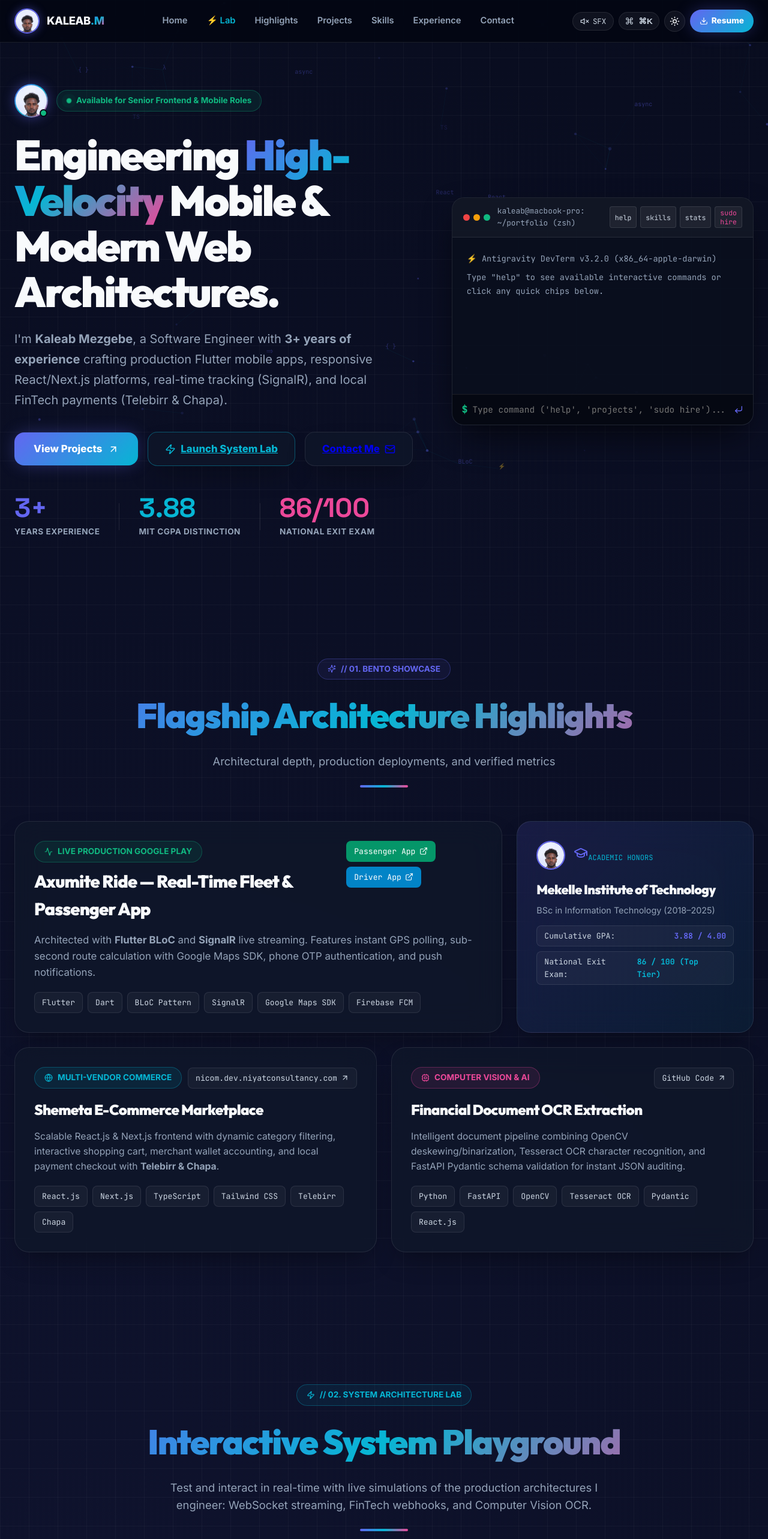
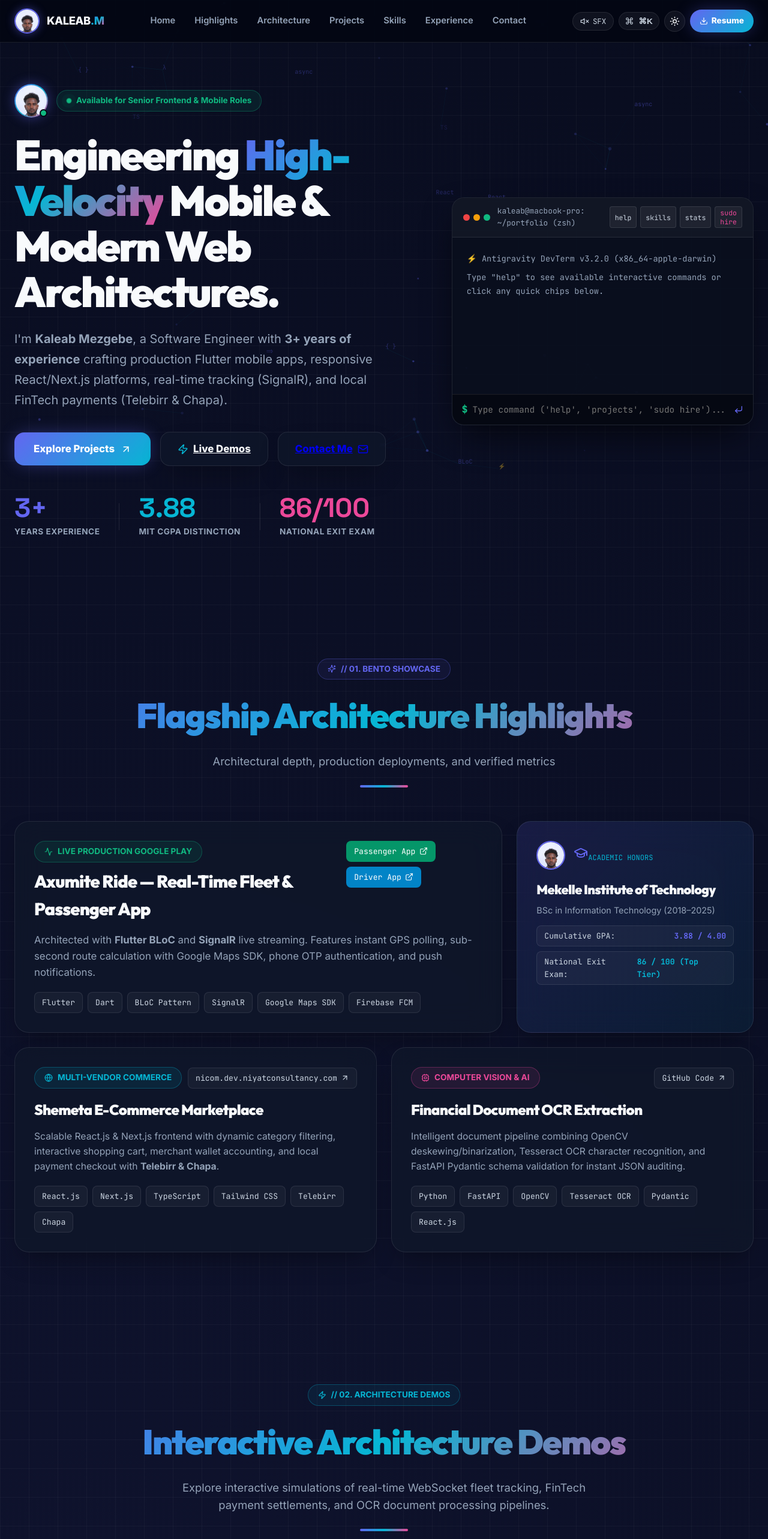
Before and after one commit to kaleab-mezgebe/myportofolio, a React (Vite) app: page / in a window 1280 px wide. Shown: the top 2566 px of the page at 60% size. Built offline with nearby package versions, Linux system fonts and the light colour scheme.

Commit message:
feat: replace launch system lab with clean generic architecture demos navigation and buttons

```diff
--- a/src/App.jsx
+++ b/src/App.jsx
@@ -331,7 +331,7 @@ const App = () => {
     // Command palette actions
     const commandActions = [
         { label: "Navigate: Home Hero", action: () => { window.location.href = "#hero"; setIsCmdOpen(false); } },
-        { label: "Navigate: System Architecture Lab", action: () => { window.location.href = "#interactive-lab"; setIsCmdOpen(false); } },
+        { label: "Navigate: Architecture Demos", action: () => { window.location.href = "#architecture-demos"; setIsCmdOpen(false); } },
         { label: "Navigate: Engineering Standards", action: () => { window.location.href = "#metrics"; setIsCmdOpen(false); } },
         { label: "Navigate: Production Code Inspector", action: () => { window.location.href = "#code-standards"; setIsCmdOpen(false); } },
         { label: "Navigate: Flagship Highlights", action: () => { window.location.href = "#highlights"; setIsCmdOpen(false); } },
@@ -471,8 +471,8 @@ const App = () => {
                     {/* Desktop Navigation Links */}
                     <div style={{ display: 'flex', gap: '4px', alignItems: 'center' }} className="hidden md:flex">
                         <a href="#hero" className="nav-link">Home</a>
-                        <a href="#interactive-lab" className="nav-link" style={{ color: 'var(--accent-secondary)' }}>⚡ Lab</a>
                         <a href="#highlights" className="nav-link">Highlights</a>
+                        <a href="#architecture-demos" className="nav-link">Architecture</a>
                         <a href="#projects" className="nav-link">Projects</a>
                         <a href="#skills" className="nav-link">Skills</a>
                         <a href="#experience" className="nav-link">Experience</a>
@@ -569,14 +569,14 @@ const App = () => {
                                 className="accent-bg glow-effect"
                                 style={{ padding: '14px 32px', borderRadius: '16px', color: 'white', fontWeight: 800, fontSize: '1.05rem', display: 'inline-flex', alignItems: 'center', gap: '10px' }}
                             >
-                                View Projects <ArrowUpRight size={18} />
+                                Explore Projects <ArrowUpRight size={18} />
                             </a>
                             <a
-                                href="#interactive-lab"
+                                href="#architecture-demos"
                                 className="glass-card"
-                                style={{ padding: '14px 28px', borderRadius: '16px', fontWeight: 800, fontSize: '1.05rem', display: 'inline-flex', alignItems: 'center', gap: '8px', color: 'var(--accent-secondary)', borderColor: 'rgba(6,182,212,0.4)' }}
+                                style={{ padding: '14px 28px', borderRadius: '16px', fontWeight: 800, fontSize: '1.05rem', display: 'inline-flex', alignItems: 'center', gap: '8px', color: 'var(--text-main)' }}
                             >
-                                <Zap size={18} /> Launch System Lab
+                                <Zap size={18} color="var(--accent-secondary)" /> Live Demos
                             </a>
                             <a
                                 href="#contact"
--- a/src/components/InteractiveLab.jsx
+++ b/src/components/InteractiveLab.jsx
@@ -135,18 +135,18 @@ Status: PAID`
     };
 
     return (
-        <section id="interactive-lab" style={{ position: 'relative', zIndex: 1 }}>
+        <section id="architecture-demos" style={{ position: 'relative', zIndex: 1 }}>
             <div className="section-header">
                 <div style={{ marginBottom: '14px' }}>
                     <span className="status-pill" style={{ color: 'var(--accent-secondary)', borderColor: 'rgba(6, 182, 212, 0.3)', background: 'rgba(6, 182, 212, 0.08)' }}>
-                        <Zap size={14} /> // 02. SYSTEM ARCHITECTURE LAB
+                        <Zap size={14} /> // 02. ARCHITECTURE DEMOS
                     </span>
                 </div>
                 <h2 className="accent-text" style={{ fontSize: 'clamp(2.2rem, 5vw, 3.6rem)', fontWeight: 900, marginBottom: '16px', letterSpacing: '-0.03em' }}>
-                    Interactive System Playground
+                    Interactive Architecture Demos
                 </h2>
                 <p style={{ color: 'var(--text-muted)', fontSize: '1.15rem', maxWidth: '750px', margin: '0 auto', lineHeight: 1.6 }}>
-                    Test and interact in real-time with live simulations of the production architectures I engineer: WebSocket streaming, FinTech webhooks, and Computer Vision OCR.
+                    Explore interactive simulations of real-time WebSocket fleet tracking, FinTech payment settlements, and OCR document processing pipelines.
                 </p>
                 <div style={{ width: '80px', height: '4px', background: 'linear-gradient(90deg, var(--accent-primary), var(--accent-secondary), var(--accent-tertiary))', margin: '24px auto 0', borderRadius: '4px' }} />
             </div>
```
Also changed, not shown: 3 other files (tests, documents, lock files or other folders).
